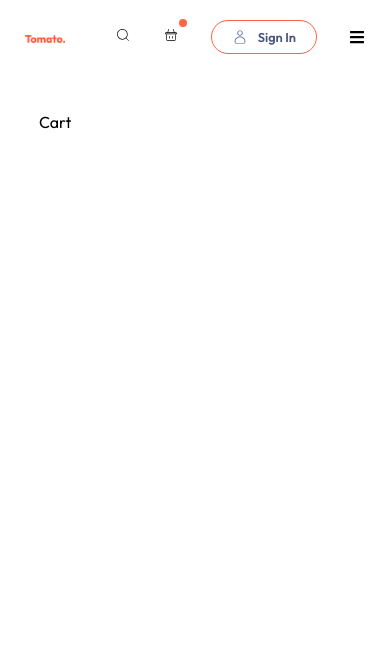
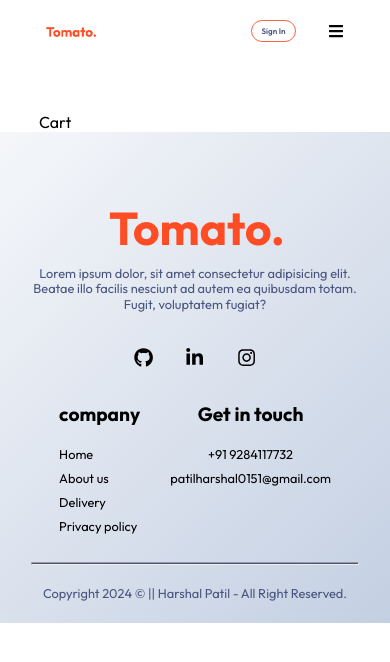
Before and after one commit to harshal0151/FoodApp-React, a React (Vite) app: page /cart in a window 390 px wide. Shown: the top 662 px of the page. Built offline with nearby package versions, Linux system fonts and the light colour scheme.

Commit message:
home all section domr

```diff
--- a/src/components/footer/footer.css
+++ b/src/components/footer/footer.css
@@ -48,8 +48,56 @@ footer p{
   }
 
 
-  @media (max-width:600px) {
-    footer{
-      display: none;
+  @media (max-width:800px) {
+  .footer_left p{
+    font-size: 0.8rem;
+    line-height: 1.2;
+  }
+  footer li{
+    font-size: 0.8rem;
+  }
+  .footer_social{
+    font-size: 1.2rem;
+  }
+.footer_right   h2{
+  font-size: 1.2rem;
+}
+ h2{
+  font-size: 1.2rem;
+}
+.footer_copy-right{
+  font-size: 0.8rem;
+}
+
+  }
+
+  @media (max-width:631px){
+   .footer_left, .footer_right{
+    text-align: center;
+    align-items: center;
+   }
+   .footer_content{
+    display: flex;
+    flex-wrap: wrap ;
+    justify-content: center;
+    gap: 30px;
+   }
+  }
+
+  @media (max-width:330px){
+    .footer_copy-right{
+      font-size: 0.7rem;
     }
+    footer li{
+      font-size: 0.7rem;
+    }
+    .footer_social{
+      font-size: 1rem;
+    }
+  .footer_right   h2{
+    font-size: 1rem;
   }
+   h2{
+    font-size: 1rem;
+  }
+  }
--- a/src/components/nav/navbar.css
+++ b/src/components/nav/navbar.css
@@ -128,35 +128,28 @@ header .toggle_bar{
 
 @media (max-width: 400px) {
   header .logo {
-    width: 40px;
+    width: 50px;
   }
 
   header ul {
     display: none;
   }
-  .nav_right  {
+  .nav_right  .icon , .dot {
     display: none;
   }
   header .toggle_bar{
     display: block;
   }
 
-}
-
-@media (max-width:330px) {
-  header .logo {
-    width: 40px;
-  }
-
-  .nav_right , .icon , .dot {
-    display: none;
-  }
-  .toggle_bar{
-    display: block;
-  }
   header .nav_btn {
     padding: 5px 10px;
     font-size: 0.5rem;
   }
 
 }
+
+@media (max-width:330px) {
+
+
+
+}
```
